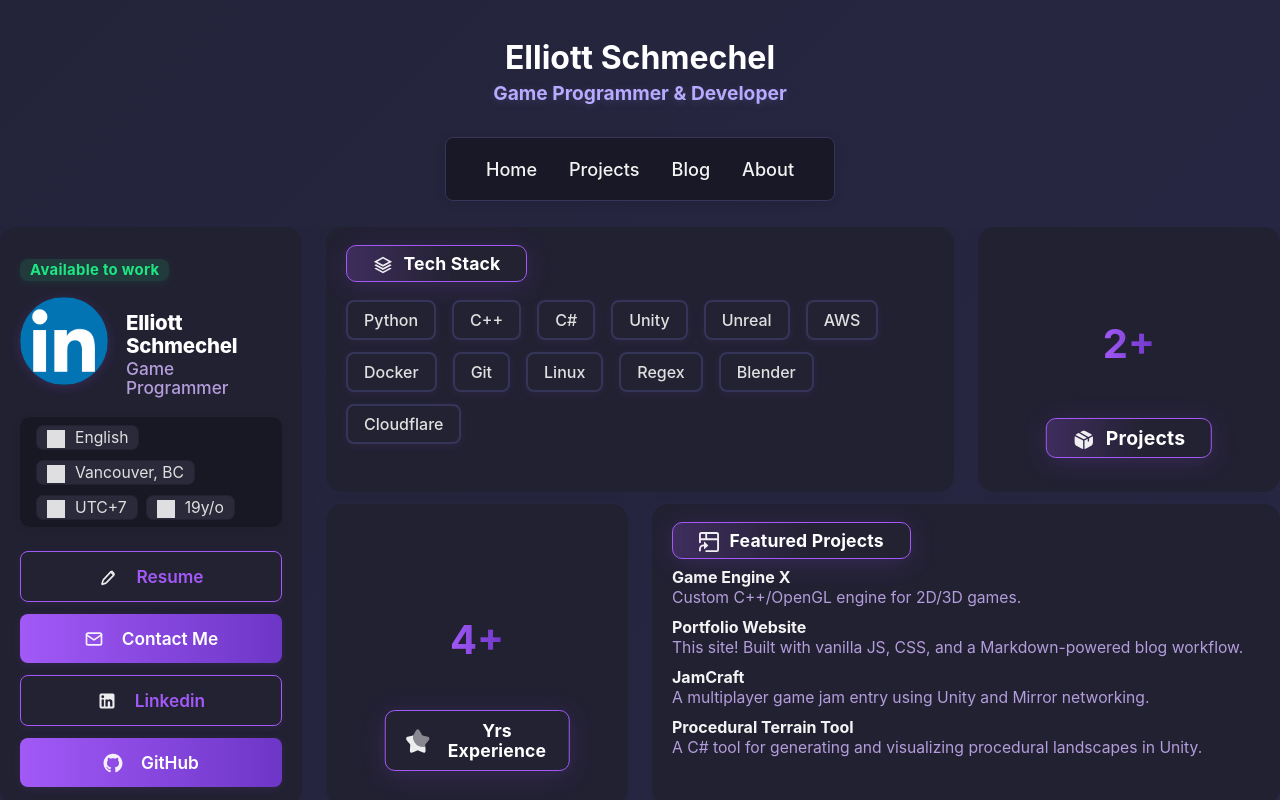
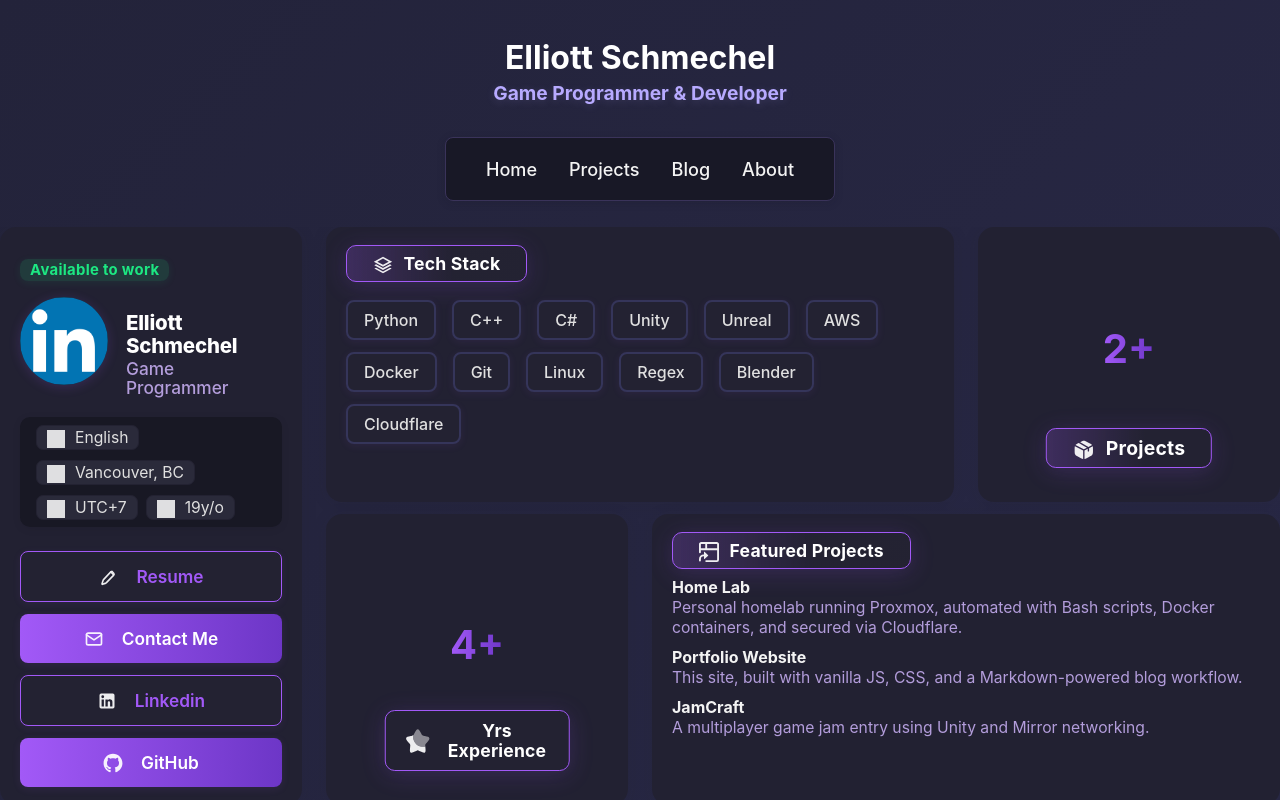
Before and after one commit to eschmechel/Portfolio-Page, a plain HTML site: page index.html in a window 1280 px wide. Drawn offline with Linux system fonts and the light colour scheme; grey boxes are pictures that could not be loaded.

Commit message:
Update project descriptions for clarity and relevance

```diff
--- a/index.html
+++ b/index.html
@@ -155,21 +155,18 @@
                             </div>
                             <div class="mosaic-content">
                                 <div style="margin-bottom:10px;">
-                                    <strong>Game Engine X</strong><br>
-                                    <span style="color:#b39ddb;font-size:0.98em;">Custom C++/OpenGL engine for 2D/3D games.</span>
+                                    <strong>Home Lab</strong><br>
+                                    <span style="color:#b39ddb;font-size:0.98em;">Personal homelab running Proxmox, automated with Bash scripts, Docker containers, and secured via Cloudflare.</span>
                                 </div>
                                 <div style="margin-bottom:10px;">
                                     <strong>Portfolio Website</strong><br>
-                                    <span style="color:#b39ddb;font-size:0.98em;">This site! Built with vanilla JS, CSS, and a Markdown-powered blog workflow.</span>
+                                    <span style="color:#b39ddb;font-size:0.98em;">This site, built with vanilla JS, CSS, and a Markdown-powered blog workflow.</span>
                                 </div>
                                 <div style="margin-bottom:10px;">
                                     <strong>JamCraft</strong><br>
                                     <span style="color:#b39ddb;font-size:0.98em;">A multiplayer game jam entry using Unity and Mirror networking.</span>
                                 </div>
-                                <div>
-                                    <strong>Procedural Terrain Tool</strong><br>
-                                    <span style="color:#b39ddb;font-size:0.98em;">A C# tool for generating and visualizing procedural landscapes in Unity.</span>
-                                </div>
+
                             </div>
                         </div>
                         <div class="mosaic-item mosaic-timeline">
--- a/js-scripts/projects.js
+++ b/js-scripts/projects.js
@@ -37,7 +37,7 @@ window.addEventListener('DOMContentLoaded', () => {
 const allProjects = [
     {
         title: 'Portfolio Website',
-        desc: 'Built as a minimalist, accessible, and reliable portfolio after learning from over-design and "tutorial hell." Inspired by satirical sites like <a href="https://motherfuckingwebsite.com" target="_blank" rel="noopener">motherfuckingwebsite.com</a>, this project focuses on MVP, accessibility, and best practices. It is a site I can be proud of, reflecting my journey from overcomplication to simplicity and personal growth.',
+        desc: 'Built as a minimalist, accessible, and reliable portfolio after learning from over-design and "tutorial hell." Inspired by satirical sites like <a href="https://motherfuckingwebsite.com" target="_blank" rel="noopener">motherfuckingwebsite.com</a>, this project focuses on <abbr title="Minimal Viable Product">MVP</abbr>, accessibility, and best practices. It is a site I can be proud of, reflecting my journey from overcomplication to simplicity and personal growth.',
         img: '/images/blogs/blog-01/blog01-pic1.png',
         imgAlt: 'Portfolio Website Code Showcase',
         subtitle: 'Showcasing projects & skills',
```
